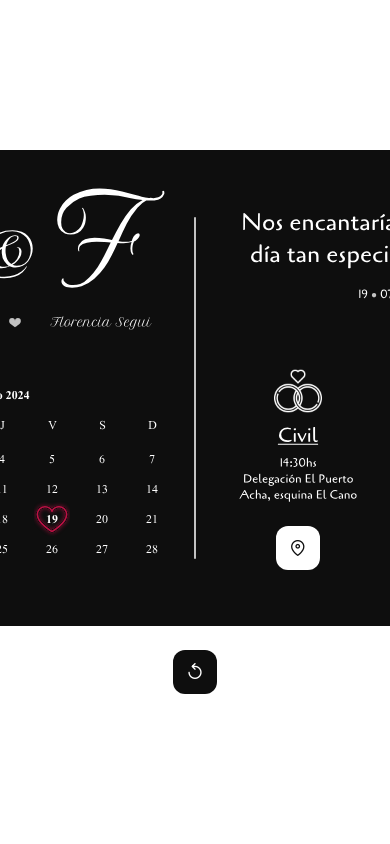
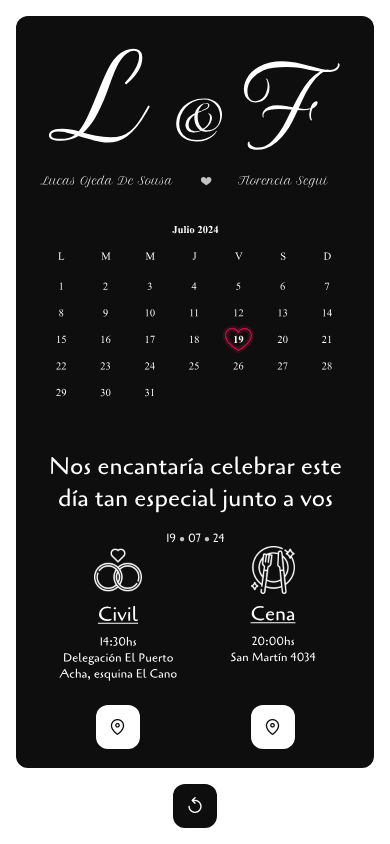
Before and after one commit to lukway-dev/wedding-invitation, a Next.js app: page / in a window 390 px wide. Built offline with nearby package versions, Linux system fonts and the light colour scheme.

Commit message:
[Add] Responsive

```diff
--- a/next.config.js
+++ b/next.config.js
@@ -29,7 +29,8 @@ const nextConfig = {
   //   ]
   // }
   basePath: '/wedding-invitation',
-  output: 'export',  // <=== enables static exports
+  output: 'export',
+  images: { unoptimized: true }
 }
 
 module.exports = nextConfig
--- a/src/app/page.tsx
+++ b/src/app/page.tsx
@@ -96,7 +96,6 @@ const HomePage = () => {
 
   return (
     <main className="HomePage">
-      <div className="flex flex-col items-center gap-6">
       <div className="HomePage__Card">
         <div
           className={classNames(
@@ -159,7 +158,6 @@ const HomePage = () => {
           )}
         ></i>
       </button>
-      </div>
 
       <Toast
         ref={toast}
--- a/src/styles/pages/HomePage.sass
+++ b/src/styles/pages/HomePage.sass
@@ -86,3 +86,20 @@
     color: #fff
     &:hover
       background: lighten(#0e0e0e, 10%)
+
+@media (max-width: 824px)
+  .HomePage
+    justify-content: flex-start
+    &__Card
+      width: 100%
+      height: calc(100vh - 32px - 44px - 16px)
+      aspect-ratio: unset
+      &-Front, &-Back
+        flex-direction: column
+        svg
+          max-width: 100%
+      &-Back
+        justify-content: space-evenly
+    &__Divisor
+      height: 4px
+      width: 80%
```
Lines whose indentation alone changed are shown as unchanged.
